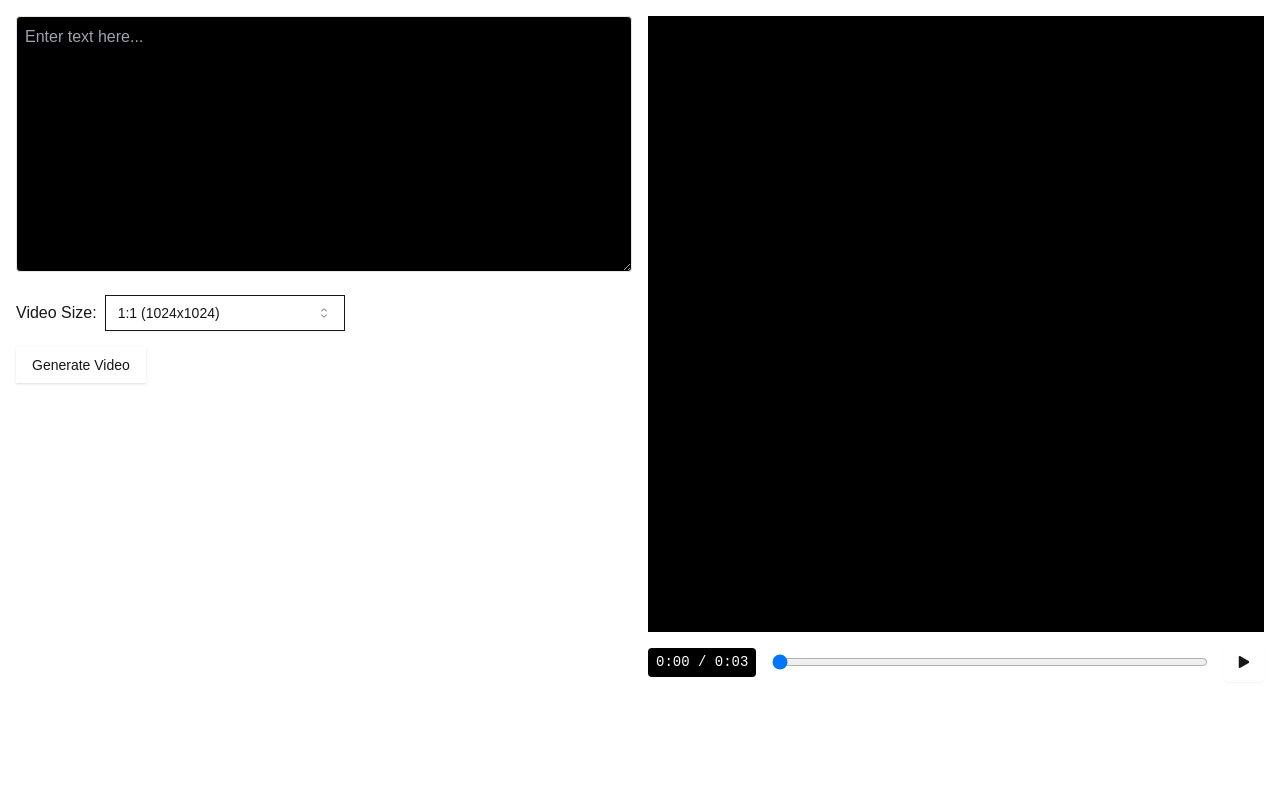
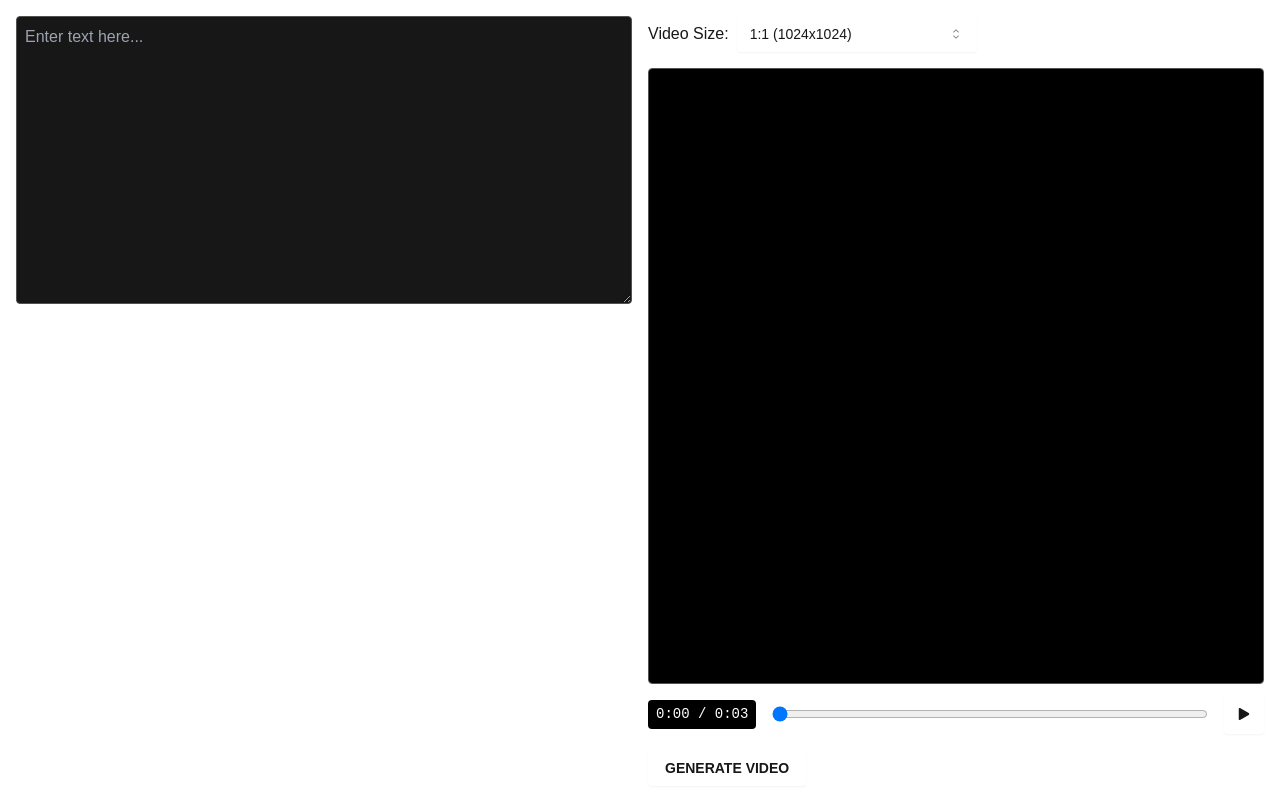
Before and after one commit to xcrap/text2video, a Next.js app: page / in a window 1280 px wide. Built offline with nearby package versions, Linux system fonts and the light colour scheme.

Commit message:
CSS Updates

```diff
--- a/src/app/globals.css
+++ b/src/app/globals.css
@@ -75,3 +75,7 @@ body {
   background-color: rgba(255, 255, 255, 0.8);
   transform: translateX(-50%);
 }
+
+.preview canvas {
+  @apply border border-neutral-600 rounded;
+}
--- a/src/app/page.tsx
+++ b/src/app/page.tsx
@@ -59,33 +59,34 @@ export default function Home() {
           onClick={handleClick}
           onKeyUp={handleKeyUp}
           placeholder="Enter text here..."
-          className="w-full min-h-64 p-2 border rounded bg-black text-white focus:outline-none"
+          className="w-full min-h-72 p-2 border border-neutral-600 rounded bg-neutral-900 text-white focus:outline-none"
         />
-        <div className="mt-4 flex items-center">
+      </div>
+      <div className="w-1/2 pl-2">
+      <div className="mb-4 flex items-center">
           <label htmlFor="videoSize" className="mr-2">Video Size:</label>
           <Select value={videoSize} onValueChange={handleVideoSizeChange}>
-            <SelectTrigger className="w-[240px]">
+            <SelectTrigger className="w-[240px] rounded border-white/10">
               <SelectValue placeholder="Select video size" />
             </SelectTrigger>
-            <SelectContent className="bg-black">
+            <SelectContent className="bg-black ">
               <SelectItem value="1024x1024">1:1 (1024x1024)</SelectItem>
               <SelectItem value="1080x1920">Instagram Story Vertical (1080x1920)</SelectItem>
               <SelectItem value="1920x1080">Landscape (1920x1080)</SelectItem>
             </SelectContent>
           </Select>
         </div>
-        <Button
-          onClick={handleGenerate}
-          className="mt-4">
-          Generate Video
-        </Button>
-      </div>
-      <div className="w-1/2 pl-2">
         <Preview
           lines={lines}
           videoSize={videoSize}
           currentEditingLine={currentEditingLine}
         />
+        <Button
+          variant="outline"
+          onClick={handleGenerate}
+          className="mt-4 rounded hover:bg-black border-white/10 uppercase font-bold">
+          Generate Video
+        </Button>
       </div>
     </div>
   );
```
